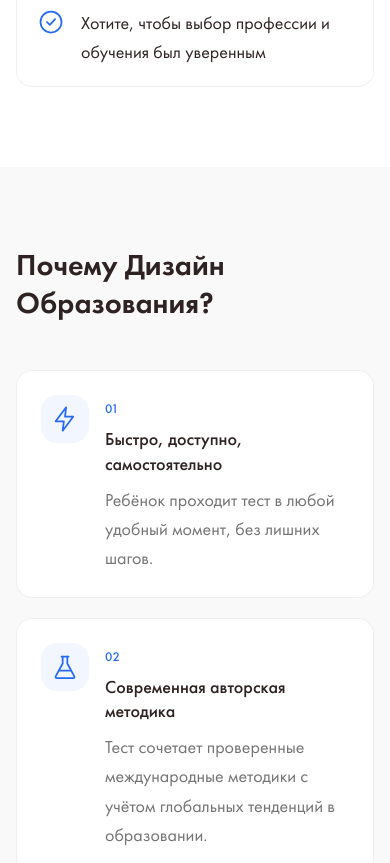
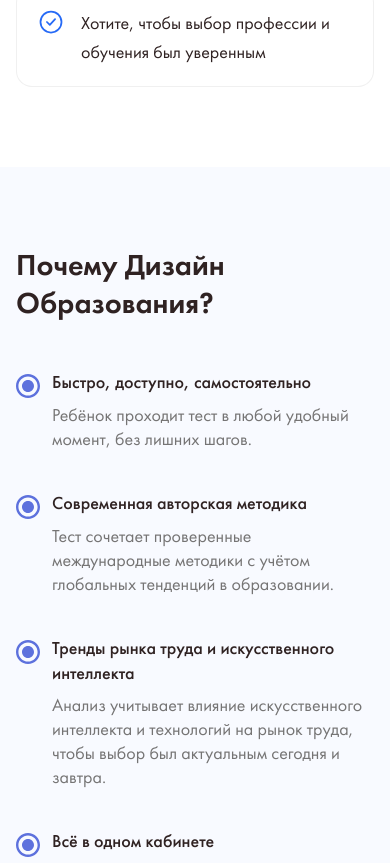
Before and after one commit to klbvct/education_new, a Next.js app: page /ru/test in a window 390 px wide. Shown: the part 3290-4153 px from the top of the page. Built offline with nearby package versions, Linux system fonts and the light colour scheme; no server answers.

Commit message:
Style the /test advantages like the homepage's 'who needs it' block
Co-Authored-By: Claude Opus 5.5 <noreply@anthropic.com>

```diff
--- a/components/TestingPage.tsx
+++ b/components/TestingPage.tsx
@@ -27,12 +27,6 @@ const ICONS = {
   cap: icon(<><path d="M2 9l10-5 10 5-10 5z" /><path d="M6 11v5c0 1 3 3 6 3s6-2 6-3v-5" /></>),
   globe: icon(<><circle cx="12" cy="12" r="9" /><ellipse cx="12" cy="12" rx="4" ry="9" /><path d="M3 12h18" /></>),
   check: icon(<><circle cx="12" cy="12" r="9" /><path d="m8.5 12 2.5 2.5 4.5-5" /></>),
-  bolt: icon(<path d="M13 2 4 14h7l-1 8 9-12h-7z" />),
-  flask: icon(<><path d="M9 3h6" /><path d="M10 3v6L4 20a1 1 0 0 0 .9 1.5h14.2A1 1 0 0 0 20 20l-6-11V3" /><path d="M7 15h10" /></>),
-  chip: icon(<><rect x="6" y="6" width="12" height="12" rx="2" /><path d="M9 2v4M15 2v4M9 18v4M15 18v4M2 9h4M2 15h4M18 9h4M18 15h4" /></>),
-  box: icon(<><path d="M21 8 12 3 3 8v8l9 5 9-5z" /><path d="M3 8l9 5 9-5M12 13v8" /></>),
-  brain: icon(<><path d="M9 4a3 3 0 0 0-3 3 3 3 0 0 0-2 5 3 3 0 0 0 2 5 3 3 0 0 0 6 1V5a2 2 0 0 0-3-1z" /><path d="M15 4a3 3 0 0 1 3 3 3 3 0 0 1 2 5 3 3 0 0 1-2 5 3 3 0 0 1-6 1" /></>),
-  map: icon(<><path d="M9 4 3 6v14l6-2 6 2 6-2V4l-6 2z" /><path d="M9 4v14M15 6v14" /></>),
 }
 
 type Item = { icon: ReactNode; title?: string; text: string }
@@ -41,7 +35,7 @@ type TestingStrings = {
   hero: { title: string; lead: string; cta: string; price: string; priceNote: string }
   author: { heading: string; name: string; items: string[]; reviewsCta: string }
   problems: { heading: string; items: Item[] }
-  advantages: { heading: string; items: Item[] }
+  advantages: { heading: string; items: { title: string; text: string }[] }
   steps: { heading: string; items: string[] }
   results: { heading: string; items: string[]; note: string; galleryAlt: string; prev: string; next: string }
   cta: { heading: string; text: string; button: string }
@@ -75,12 +69,12 @@ const UK: TestingStrings = {
   advantages: {
     heading: 'Чому Дизайн Освіти?',
     items: [
-      { icon: ICONS.bolt, title: 'Швидко, доступно, самостійно', text: 'Дитина проходить тест у будь-який зручний момент, без зайвих кроків.' },
-      { icon: ICONS.flask, title: 'Сучасна авторська методика', text: 'Тест поєднує перевірені міжнародні методики з урахуванням глобальних тенденцій в освіті.' },
-      { icon: ICONS.chip, title: 'Тренди ринку праці та штучного інтелекту', text: 'Аналіз враховує вплив штучного інтелекту й технологій на ринок праці, щоб вибір був актуальним сьогодні й завтра.' },
-      { icon: ICONS.box, title: 'Усе в одному кабінеті', text: 'Особистий кабінет, онлайн-тест, детальний звіт і рекомендації в одному місці.' },
-      { icon: ICONS.brain, title: 'Здібності, а не лише інтереси', text: 'Аналізуємо когнітивні здібності, сильні й слабкі сторони, на які можна спиратися у виборі.' },
-      { icon: ICONS.map, title: 'Індивідуальна освітня карта', text: 'Не просто перелік професій, а карта галузей, у яких дитина може досягти успіху.' },
+      { title: 'Швидко, доступно, самостійно', text: 'Дитина проходить тест у будь-який зручний момент, без зайвих кроків.' },
+      { title: 'Сучасна авторська методика', text: 'Тест поєднує перевірені міжнародні методики з урахуванням глобальних тенденцій в освіті.' },
+      { title: 'Тренди ринку праці та штучного інтелекту', text: 'Аналіз враховує вплив штучного інтелекту й технологій на ринок праці, щоб вибір був актуальним сьогодні й завтра.' },
+      { title: 'Усе в одному кабінеті', text: 'Особистий кабінет, онлайн-тест, детальний звіт і рекомендації в одному місці.' },
+      { title: 'Здібності, а не лише інтереси', text: 'Аналізуємо когнітивні здібності, сильні й слабкі сторони, на які можна спиратися у виборі.' },
+      { title: 'Індивідуальна освітня карта', text: 'Не просто перелік професій, а карта галузей, у яких дитина може досягти успіху.' },
     ],
   },
   steps: {
@@ -147,12 +141,12 @@ const RU: TestingStrings = {
   advantages: {
     heading: 'Почему Дизайн Образования?',
     items: [
-      { icon: ICONS.bolt, title: 'Быстро, доступно, самостоятельно', text: 'Ребёнок проходит тест в любой удобный момент, без лишних шагов.' },
-      { icon: ICONS.flask, title: 'Современная авторская методика', text: 'Тест сочетает проверенные международные методики с учётом глобальных тенденций в образовании.' },
-      { icon: ICONS.chip, title: 'Тренды рынка труда и искусственного интеллекта', text: 'Анализ учитывает влияние искусственного интеллекта и технологий на рынок труда, чтобы выбор был актуальным сегодня и завтра.' },
-      { icon: ICONS.box, title: 'Всё в одном кабинете', text: 'Личный кабинет, онлайн-тест, подробный отчёт и рекомендации в одном месте.' },
-      { icon: ICONS.brain, title: 'Способности, а не только интересы', text: 'Анализируем когнитивные способности, сильные и слабые стороны, на которые можно опираться при выборе.' },
-      { icon: ICONS.map, title: 'Индивидуальная образовательная карта', text: 'Не просто перечень профессий, а карта отраслей, в которых ребёнок может добиться успеха.' },
+      { title: 'Быстро, доступно, самостоятельно', text: 'Ребёнок проходит тест в любой удобный момент, без лишних шагов.' },
+      { title: 'Современная авторская методика', text: 'Тест сочетает проверенные международные методики с учётом глобальных тенденций в образовании.' },
+      { title: 'Тренды рынка труда и искусственного интеллекта', text: 'Анализ учитывает влияние искусственного интеллекта и технологий на рынок труда, чтобы выбор был актуальным сегодня и завтра.' },
+      { title: 'Всё в одном кабинете', text: 'Личный кабинет, онлайн-тест, подробный отчёт и рекомендации в одном месте.' },
+      { title: 'Способности, а не только интересы', text: 'Анализируем когнитивные способности, сильные и слабые стороны, на которые можно опираться при выборе.' },
+      { title: 'Индивидуальная образовательная карта', text: 'Не просто перечень профессий, а карта отраслей, в которых ребёнок может добиться успеха.' },
     ],
   },
   steps: {
@@ -281,18 +275,17 @@ export default function TestingPage({ locale }: { locale: Locale }) {
         </div>
       </section>
 
-      {/* Advantages */}
-      <section className="bg-bg-base py-20">
+      {/* Advantages, in the style of «Кому необхідно» on the homepage */}
+      <section className="bg-primary/[0.03] py-20">
         <div className="mx-auto max-w-container px-4">
           <h2 className={`${H2} mb-12`}>{t.advantages.heading}</h2>
-          <div className="grid grid-cols-1 gap-5 md:grid-cols-2">
-            {t.advantages.items.map((a, i) => (
-              <div key={a.title} className="flex items-start gap-4 rounded-[16px] border border-black/[.06] bg-white p-6">
-                <span className="flex h-12 w-12 shrink-0 items-center justify-center rounded-[16px] bg-primary/[0.06] text-primary">{a.icon}</span>
+          <div className="grid grid-cols-1 gap-10 md:grid-cols-3">
+            {t.advantages.items.map((a) => (
+              <div key={a.title} className="grid grid-cols-[24px_1fr] gap-3">
+                <Image src="/images/radio_button_checked_24px.svg" alt="" width={24} height={24} className="mt-1" />
                 <div>
-                  <div className="mb-1 text-[13px] font-medium text-primary">{String(i + 1).padStart(2, '0')}</div>
                   <h3 className="mb-2 text-lg font-medium leading-snug">{a.title}</h3>
-                  <p className="text-base leading-relaxed text-[#757474]">{a.text}</p>
+                  <p className="text-base leading-6 text-[#757474]">{a.text}</p>
                 </div>
               </div>
             ))}
```
